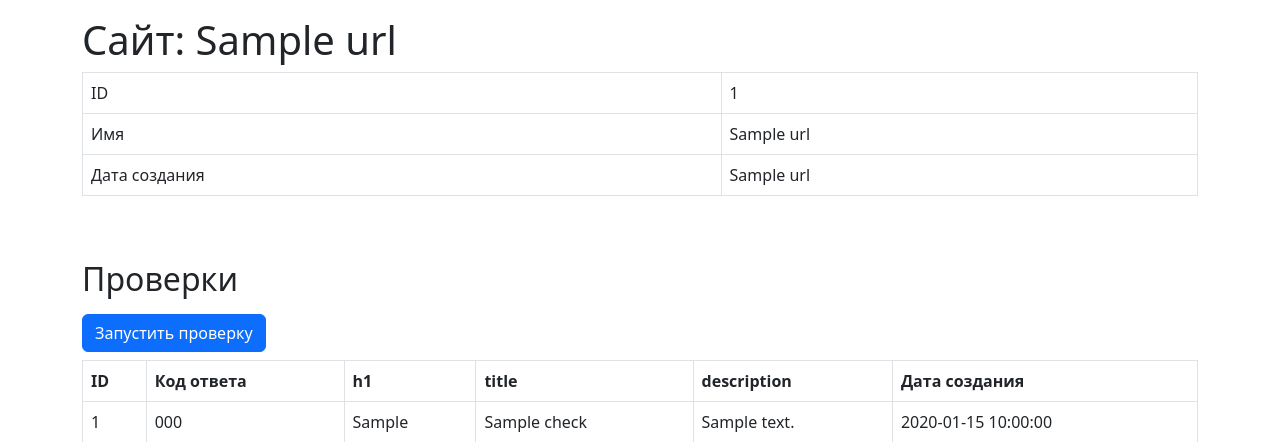
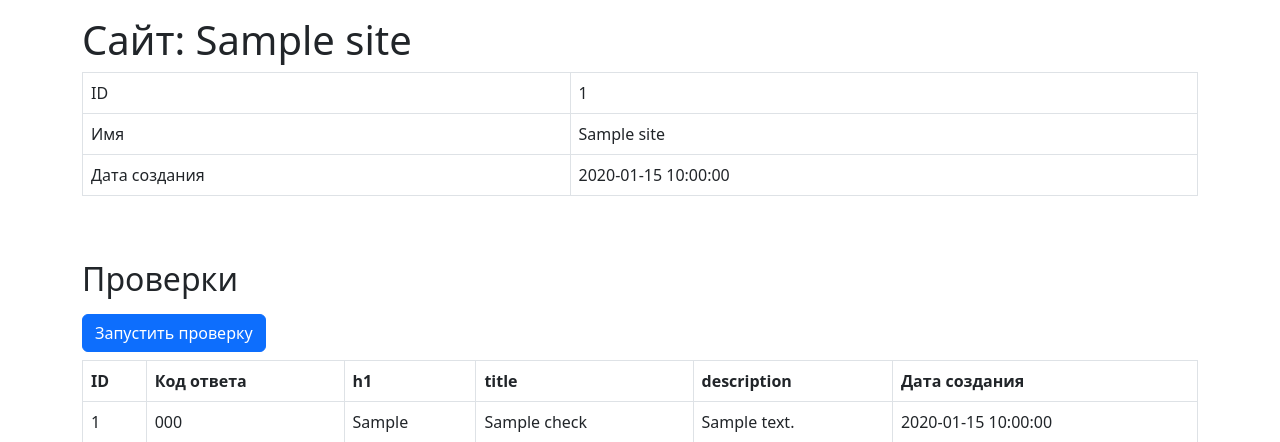
Before and after one commit to WeibHai/python-project-83, a Flask app: template page_analyzer/templates/url_page.html in a window 1280 px wide. Shown: the part 56-498 px from the top of the page. Run offline with Flask 2, Linux system fonts and the light colour scheme; the template is opened without the code that fills it: most values are stand-ins (such as "Sample title", 1, 10 or a date in 2020); some libraries are stand-ins or nearby versions.

Commit message:
Update url_page.html

```diff
--- a/page_analyzer/templates/url_page.html
+++ b/page_analyzer/templates/url_page.html
@@ -4,21 +4,21 @@
   {% include 'models/flash.html' %}
   <main class="flex-grow-1">
     <div class="container-lg mt-3">
-      <h1>Сайт: {{ site.0.1 }}</h1>
+      <h1>Сайт: {{ site.name }}</h1>
   <div class="table-responsive">
     <table class="table table-bordered table-hover text-nowrap" data-test="url">
       <tbody>
         <tr>
           <td>ID</td>
-          <td>{{ site.0.0 }}</td>
+          <td>{{ site.id }}</td>
         </tr>
         <tr>
           <td>Имя</td>
-          <td>{{ site.0.1 }}</td>
+          <td>{{ site.name }}</td>
         </tr>
         <tr>
           <td>Дата создания</td>
-          <td>{{ site.0.2 }}</td>
+          <td>{{ site.created_at }}</td>
         </tr>
       </tbody>
     </table>
```
